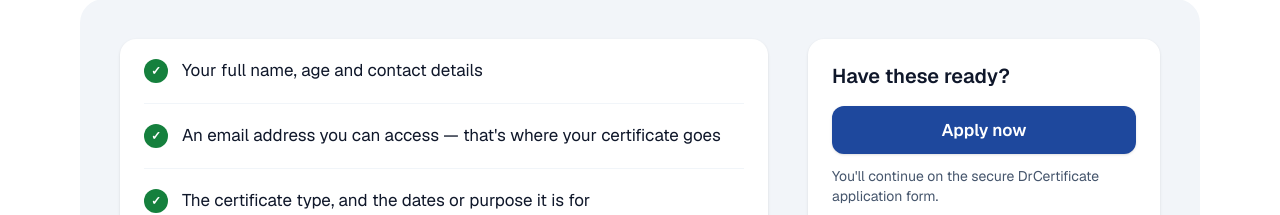
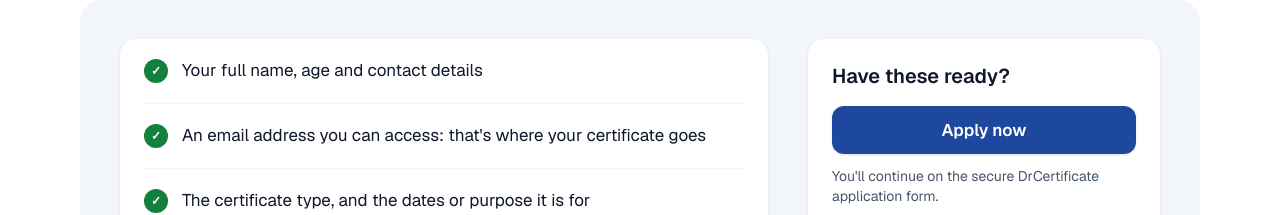
Before and after one commit to Biswajitdash-09/medical_certificate_nextjs_task, a Next.js app: page /dr in a window 1280 px wide. Shown: the part 2180-2395 px from the top of the page. Built offline with nearby package versions, Linux system fonts and the light colour scheme.

Commit message:
style: replace em dashes in DrCertificate copy

```diff
--- a/brands/dr.ts
+++ b/brands/dr.ts
@@ -18,7 +18,7 @@ export const dr: Brand = {
     title: "Before you start",
     items: [
       { text: "Your full name, age and contact details" },
-      { text: "An email address you can access — that's where your certificate goes" },
+      { text: "An email address you can access: that's where your certificate goes" },
       { text: "The certificate type, and the dates or purpose it is for" },
       { text: "Accurate information about your symptoms or health" },
     ],
@@ -181,7 +181,7 @@ export const dr: Brand = {
     address: "DrCertificate is run by Health Venture OU, KMC Armstrong Corporate Center, H.V. Dela Costa, Salcedo Village, Makati City, 1227 Metro Manila, Philippines.",
   },
   meta: {
-    title: "DrCertificate — Medical certificates, without the unnecessary hassle",
+    title: "DrCertificate - Medical certificates, without the unnecessary hassle",
     description: "Fill in a short online form. A certified doctor (MBBS, MD or MS) reviews your request, and approved certificates are emailed as a PDF.",
     url: "https://drcertificate.com/",
   },
```
